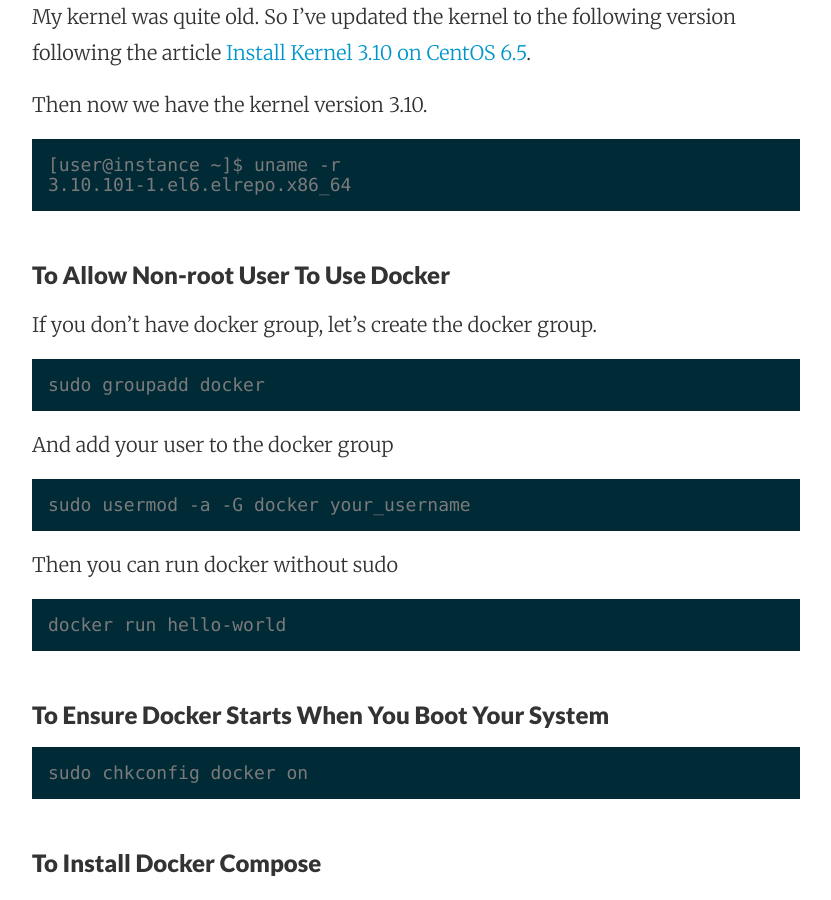
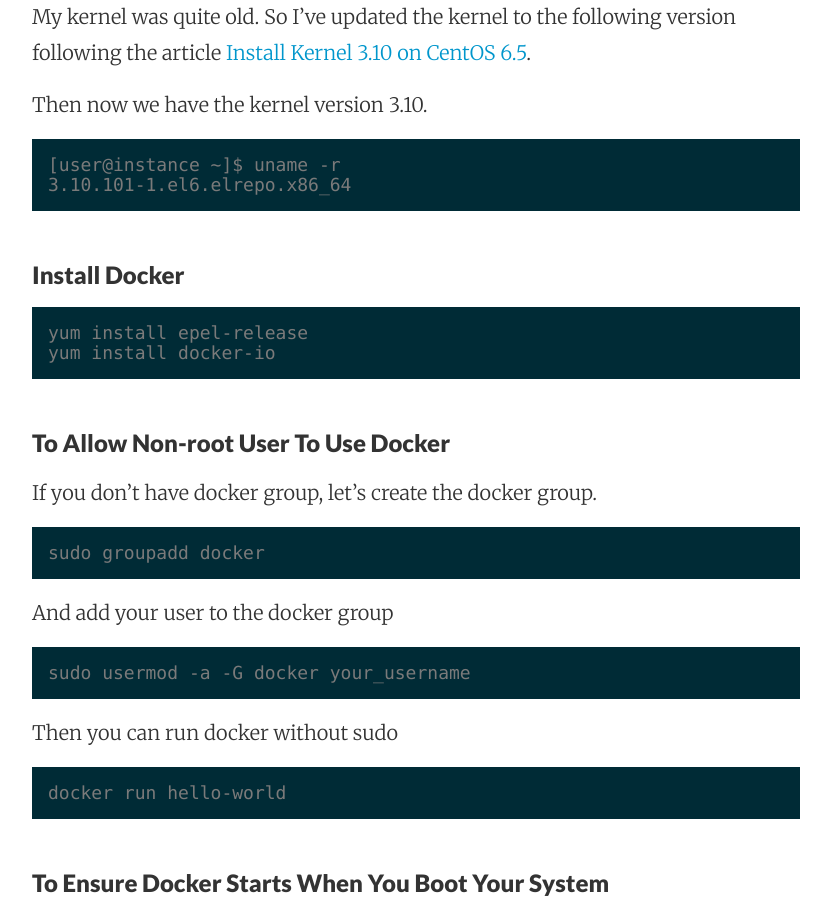
Before and after one commit to gentaro-sakamoto/gentaro-sakamoto.github.io, a Jekyll site: the page built from _posts/2016-06-01-how-to-install-docker-and-docker-compose-on-centos-6-5.markdown, in a window 1280 px wide and 900 px high, scrolled down 1036 px. Shown: the whole window, without its empty margins (224-1055 px from the left). Built offline with Jekyll 4.4.1, drawn with Linux system fonts in a browser that asks for light colours.

Commit message:
Post update: How To Install Docker and Docker Compose On CentOS 6.5

````diff
--- a/_posts/2016-06-01-how-to-install-docker-and-docker-compose-on-centos-6-5.markdown
+++ b/_posts/2016-06-01-how-to-install-docker-and-docker-compose-on-centos-6-5.markdown
@@ -20,6 +20,13 @@ Then now we have the kernel version 3.10.
 ```
 [user@instance ~]$ uname -r
 3.10.101-1.el6.elrepo.x86_64
+```
+
+### Install Docker
+
+```
+yum install epel-release
+yum install docker-io
 ```
 
 ### To Allow Non-root User To Use Docker
````
